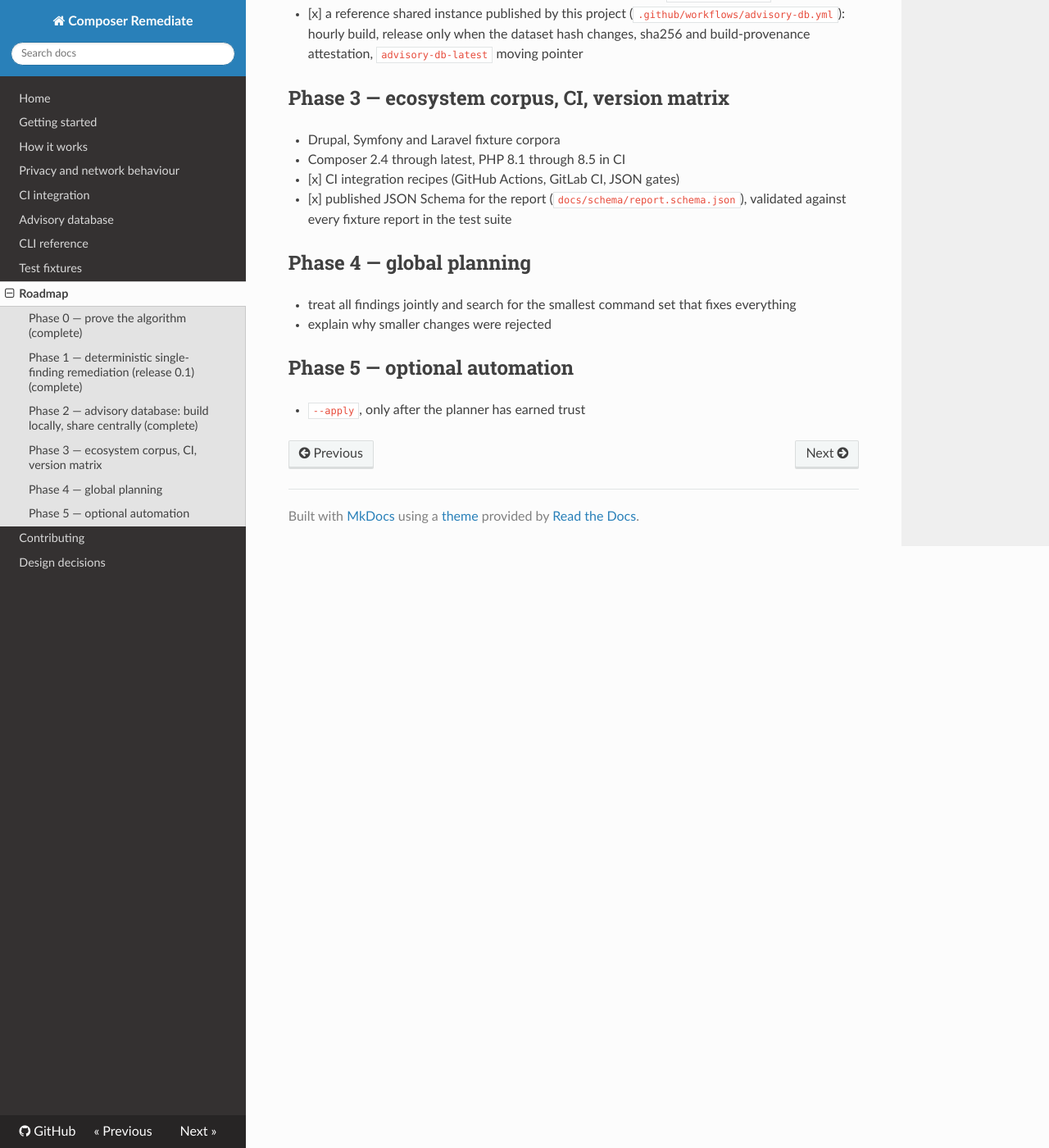
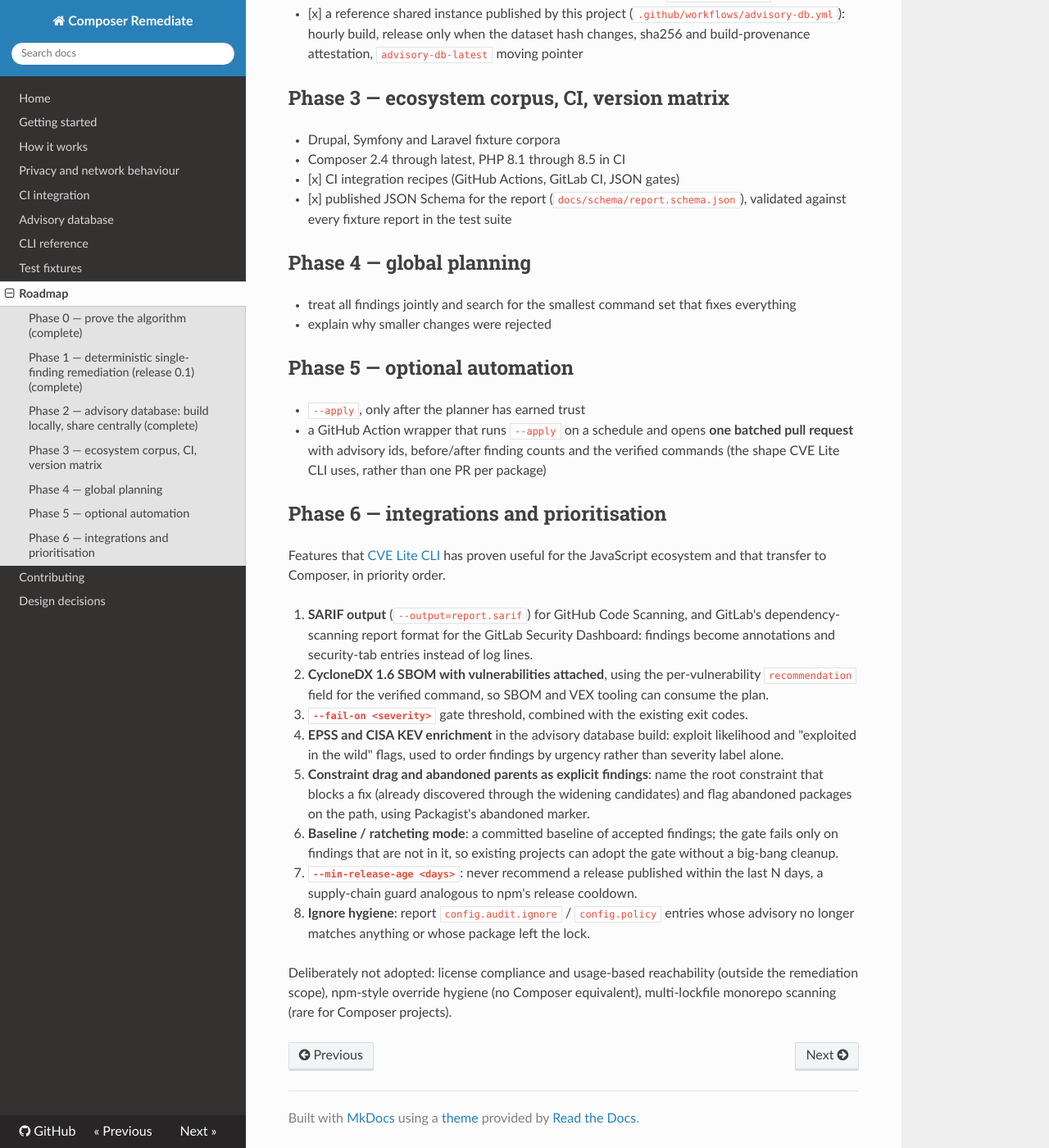
Before and after one commit to hexblot/composer-remediate, an MkDocs documentation site: the page built from docs/roadmap.md, in a window 1280 px wide and 1400 px high, scrolled down 1408 px. Shown: the whole window at 82% size. Built offline with MkDocs 1.6.1, drawn with Linux system fonts in a browser that asks for light colours; nearby versions of some CDN libraries.

Commit message:
docs: Phase 6 milestones for integrations inspired by CVE Lite CLI

```diff
--- a/docs/roadmap.md
+++ b/docs/roadmap.md
@@ -57,3 +57,33 @@ stands.
 ## Phase 5 — optional automation
 
 - `--apply`, only after the planner has earned trust
+- a GitHub Action wrapper that runs `--apply` on a schedule and opens **one batched pull request**
+  with advisory ids, before/after finding counts and the verified commands (the shape CVE Lite CLI
+  uses, rather than one PR per package)
+
+## Phase 6 — integrations and prioritisation
+
+Features that [CVE Lite CLI](https://github.com/OWASP/cve-lite-cli) has proven useful for the
+JavaScript ecosystem and that transfer to Composer, in priority order.
+
+1. **SARIF output** (`--output=report.sarif`) for GitHub Code Scanning, and GitLab's
+   dependency-scanning report format for the GitLab Security Dashboard: findings become annotations
+   and security-tab entries instead of log lines.
+2. **CycloneDX 1.6 SBOM with vulnerabilities attached**, using the per-vulnerability `recommendation`
+   field for the verified command, so SBOM and VEX tooling can consume the plan.
+3. **`--fail-on <severity>`** gate threshold, combined with the existing exit codes.
+4. **EPSS and CISA KEV enrichment** in the advisory database build: exploit likelihood and
+   "exploited in the wild" flags, used to order findings by urgency rather than severity label alone.
+5. **Constraint drag and abandoned parents as explicit findings**: name the root constraint that
+   blocks a fix (already discovered through the widening candidates) and flag abandoned packages on the
+   path, using Packagist's abandoned marker.
+6. **Baseline / ratcheting mode**: a committed baseline of accepted findings; the gate fails only on
+   findings that are not in it, so existing projects can adopt the gate without a big-bang cleanup.
+7. **`--min-release-age <days>`**: never recommend a release published within the last N days, a
+   supply-chain guard analogous to npm's release cooldown.
+8. **Ignore hygiene**: report `config.audit.ignore` / `config.policy` entries whose advisory no longer
+   matches anything or whose package left the lock.
+
+Deliberately not adopted: license compliance and usage-based reachability (outside the remediation
+scope), npm-style override hygiene (no Composer equivalent), multi-lockfile monorepo scanning (rare
+for Composer projects).
```
